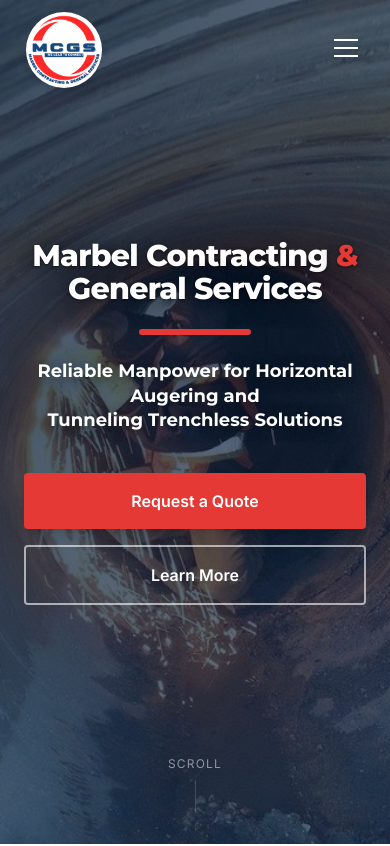
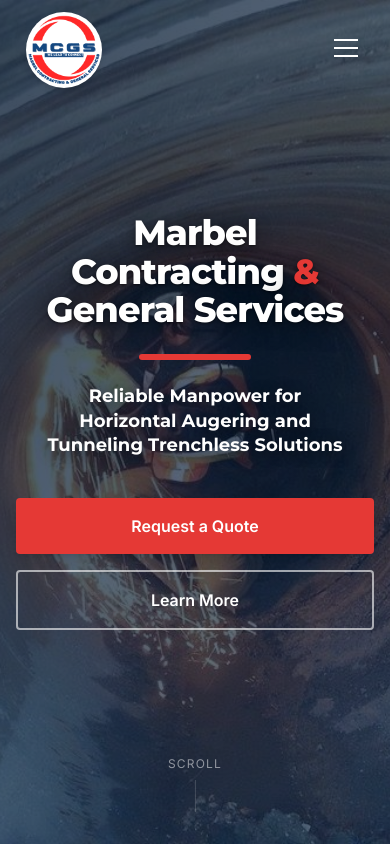
Before and after one commit to kfcemanes/mcgs-site, a React (Vite) app: page / in a window 390 px wide. Shown: the top 846 px of the page. Built offline with nearby package versions, Linux system fonts and the light colour scheme.

Commit message:
Update Hero.jsx

```diff
--- a/src/components/Hero.jsx
+++ b/src/components/Hero.jsx
@@ -27,9 +27,9 @@
       />
 
       {/* Content */}
-      <div className="relative z-10 max-w-5xl mx-auto px-6 text-center text-white">
+      <div className="relative z-10 max-w-5xl mx-auto px-4 sm:px-6 text-center text-white">
         <h1
-          className="font-heading font-extrabold text-3xl sm:text-5xl md:text-6xl lg:text-7xl leading-[1.1] sm:leading-[1.05] tracking-tight mb-6 whitespace-pre-line"
+          className="font-heading font-extrabold text-[clamp(1.875rem,9vw,2.25rem)] sm:text-5xl md:text-6xl lg:text-7xl leading-[1.1] sm:leading-[1.05] tracking-tight mb-6 whitespace-pre-line"
           style={{ textShadow: '0 3px 24px rgba(0,0,0,0.6), 0 1px 3px rgba(0,0,0,0.5)' }}
         >
           {/* Split on the bare ampersand so surrounding whitespace — including
@@ -48,7 +48,7 @@
         </div>
 
         <p
-          className="font-heading font-bold text-lg sm:text-2xl md:text-3xl text-white leading-snug mb-10 max-w-3xl mx-auto whitespace-pre-line"
+          className="font-heading font-bold text-lg sm:text-2xl md:text-3xl text-white leading-snug mb-10 max-w-3xl mx-auto text-balance whitespace-normal sm:whitespace-pre-line"
           style={{ textShadow: '0 2px 14px rgba(0,0,0,0.55)' }}
         >
           {company.subtagline}
```
